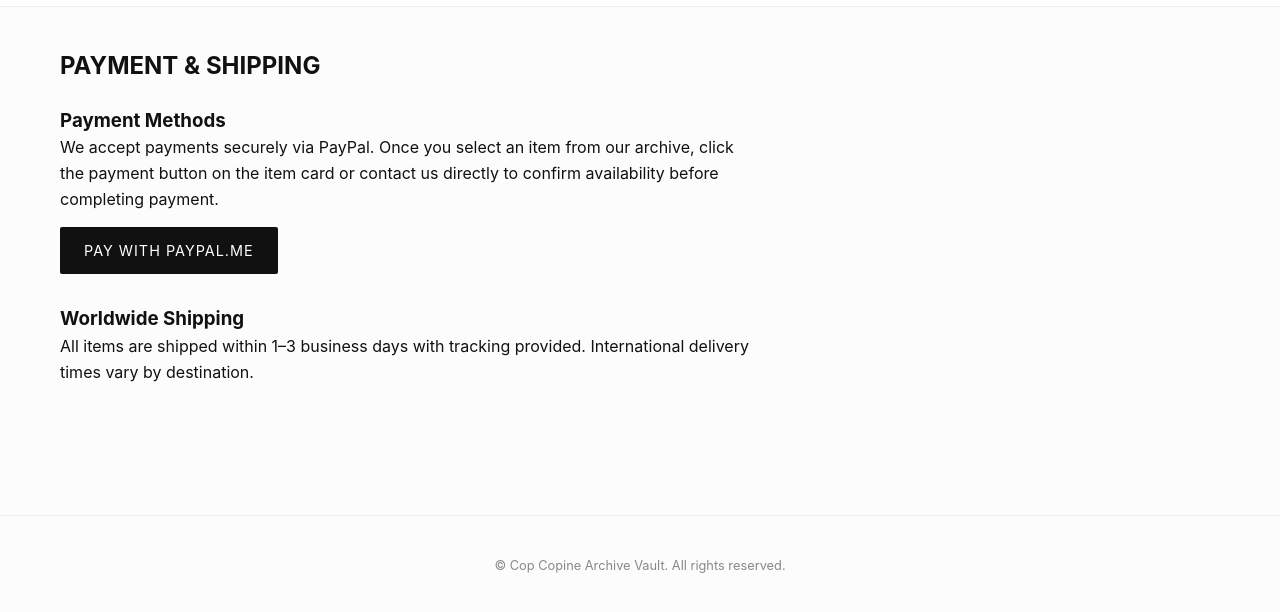
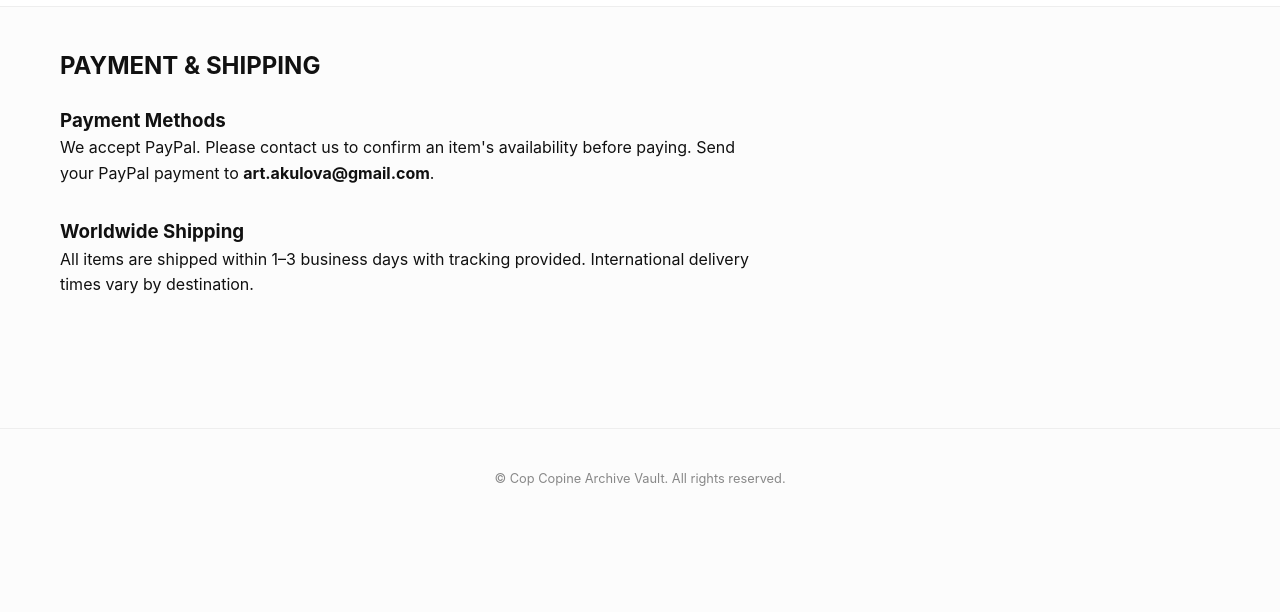
Before and after one commit to artakulova-ui/fortearchive, a plain HTML site: page index.html in a window 1280 px wide. Both pictures are taken after a click on the link "PAYMENT & SHIPPING". Shown: the part 70-682 px from the top of the page. Drawn offline with Linux system fonts and the light colour scheme; no server answers.

Commit message:
Clarify PayPal email payment

```diff
--- a/index.html
+++ b/index.html
@@ -48,8 +48,7 @@
                 <h2>PAYMENT & SHIPPING</h2>
                 <div class="info-block">
                     <h3>Payment Methods</h3>
-                    <p>We accept payments securely via PayPal. Once you select an item from our archive, click the payment button on the item card or contact us directly to confirm availability before completing payment.</p>
-                    <a href="https://paypal.me/YOUR_PAYPAL_USERNAME" target="_blank" class="btn-paypal">Pay with PayPal.me</a>
+                    <p>We accept PayPal. Please contact us to confirm an item's availability before paying. Send your PayPal payment to <strong>art.akulova@gmail.com</strong>.</p>
                 </div>
                 <div class="info-block">
                     <h3>Worldwide Shipping</h3>
@@ -66,7 +65,7 @@
                 <ul class="contact-list">
                     <li><strong>Instagram:</strong> <a href="https://www.instagram.com/soju.tales/" target="_blank" rel="noopener noreferrer">@soju.tales</a></li>
                     <li><strong>Email:</strong> <a href="mailto:forte.archivekr@gmail.com">forte.archivekr@gmail.com</a></li>
-                    <li><strong>PayPal:</strong> paypal.me/YOUR_PAYPAL_USERNAME</li>
+                    <li><strong>PayPal:</strong> Send payment to <strong>art.akulova@gmail.com</strong></li>
                 </ul>
             </div>
         </section>
```
